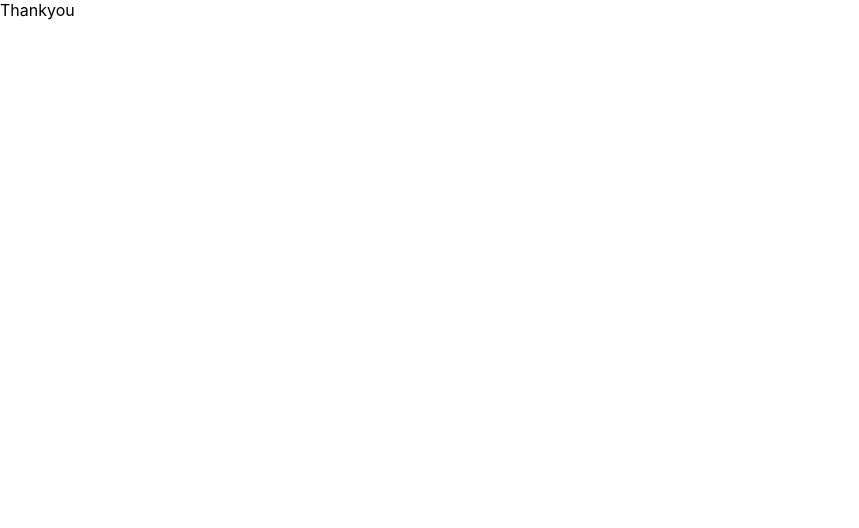
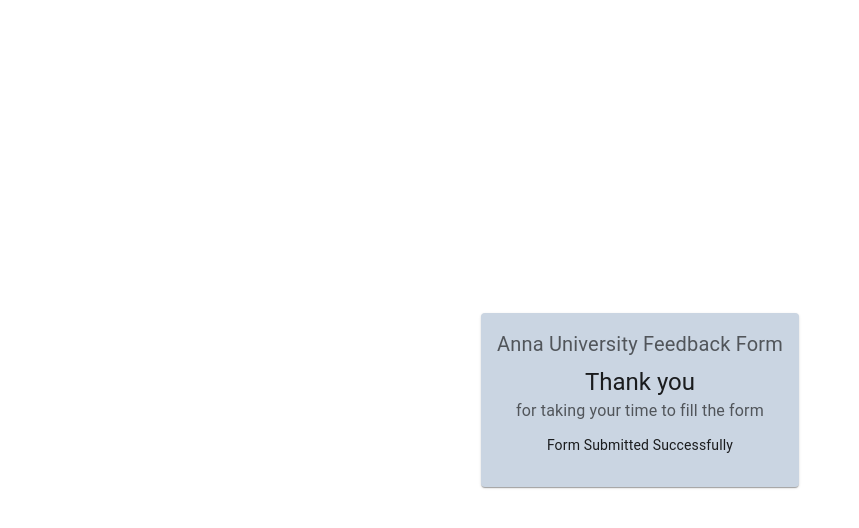
Before and after one commit to Anirudh-sk/feedbackAu, a React (Create React App) app: page /thankyou in a window 1280 px wide. Shown: the top 528 px of the page, without its empty margins (0-859 px from the left). Built offline with nearby package versions, Linux system fonts and the light colour scheme.

Commit message:
thank you ui changes

```diff
--- a/src/Components/Error.jsx
+++ b/src/Components/Error.jsx
@@ -1,9 +1,48 @@
-import React from 'react'
+import * as React from 'react';
+import Grid from '@mui/material/Grid';
+import Card from '@mui/material/Card';
+import CardActions from '@mui/material/CardActions';
+import CardContent from '@mui/material/CardContent';
+// import Button from '@mui/material/Button';
+import Typography from '@mui/material/Typography';
 
-function Error() {
-  return (
-    <div>Error</div>
-  )
+
+
+const card = (
+    <React.Fragment>
+        <CardContent>
+            <Typography sx={{ fontSize: 20 }} color="text.secondary" gutterBottom>
+                Anna University Feedback Form
+            </Typography>
+            <Typography variant="h5" component="div">
+                Thank you
+            </Typography>
+            <Typography sx={{ mb: 1.5 }} color="text.secondary">
+                for taking your time to fill the form
+            </Typography>
+            <Typography variant="body2">
+                Form Submitted Successfully
+            </Typography>
+        </CardContent>
+        <CardActions>
+            {/* <Button size="small">Learn More</Button> */}
+        </CardActions>
+    </React.Fragment>
+);
+
+
+export default function Error() {
+    return (
+        <Grid
+            container
+            spacing={0}
+            direction="column"
+            alignItems="center"
+            justifyContent="center"
+            textAlign="center"
+            style={{ minHeight: '100vh' }}
+        >
+            <Card variant="elevation"  style={{backgroundColor:'#CAD5E2'}} >{card}</Card>
+        </Grid>
+    );
 }
-
-export default Error
--- a/src/Components/Thankyou.jsx
+++ b/src/Components/Thankyou.jsx
@@ -1,9 +1,48 @@
-import React from 'react'
+import * as React from 'react';
+import Grid from '@mui/material/Grid';
+import Card from '@mui/material/Card';
+import CardActions from '@mui/material/CardActions';
+import CardContent from '@mui/material/CardContent';
+// import Button from '@mui/material/Button';
+import Typography from '@mui/material/Typography';
 
-function Thankyou() {
-  return (
-    <div>Thankyou</div>
-  )
+
+
+const card = (
+    <React.Fragment>
+        <CardContent>
+            <Typography sx={{ fontSize: 20 }} color="text.secondary" gutterBottom>
+                Anna University Feedback Form
+            </Typography>
+            <Typography variant="h5" component="div">
+                Thank you
+            </Typography>
+            <Typography sx={{ mb: 1.5 }} color="text.secondary">
+                for taking your time to fill the form
+            </Typography>
+            <Typography variant="body2">
+                Form Submitted Successfully
+            </Typography>
+        </CardContent>
+        <CardActions>
+            {/* <Button size="small">Learn More</Button> */}
+        </CardActions>
+    </React.Fragment>
+);
+
+
+export default function Thankyou() {
+    return (
+        <Grid
+            container
+            spacing={0}
+            direction="column"
+            alignItems="center"
+            justifyContent="center"
+            textAlign="center"
+            style={{ minHeight: '100vh' }}
+        >
+            <Card variant="elevation"  style={{backgroundColor:'#CAD5E2'}} >{card}</Card>
+        </Grid>
+    );
 }
-
-export default Thankyou
```
